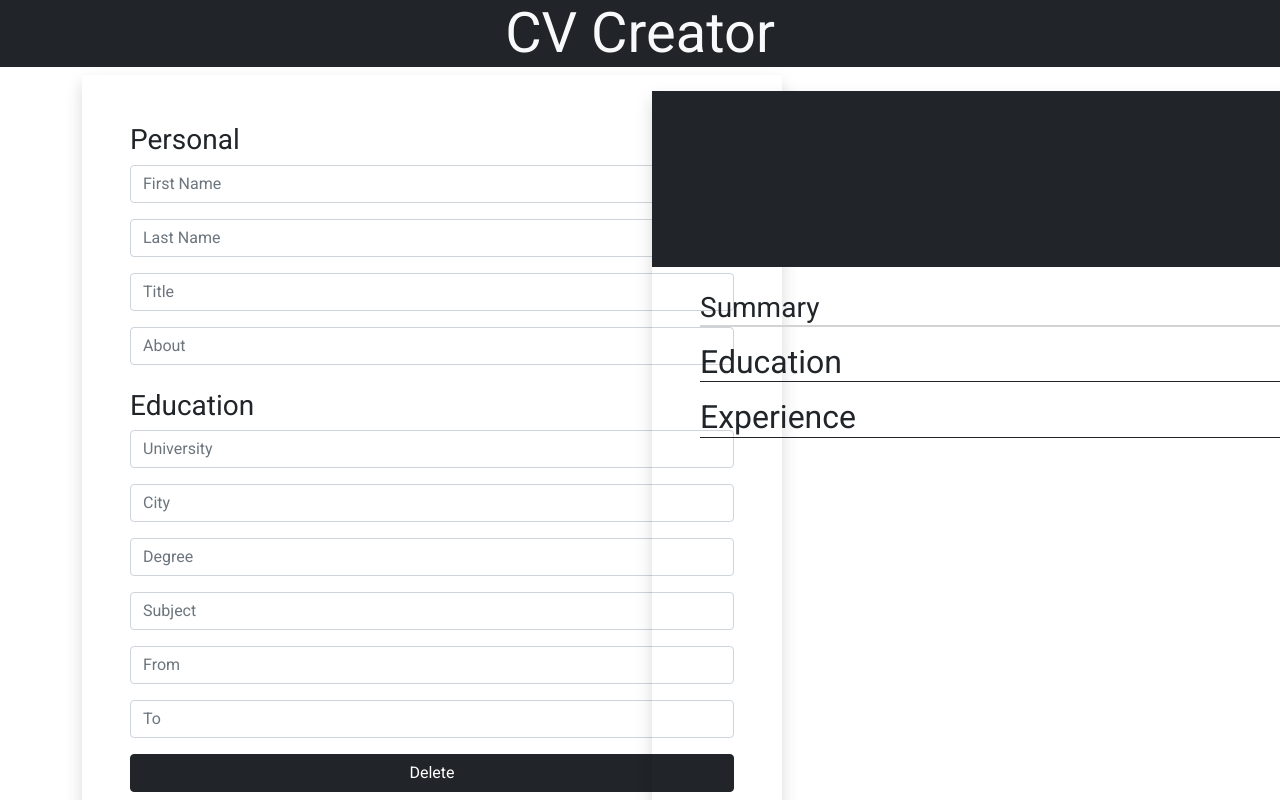
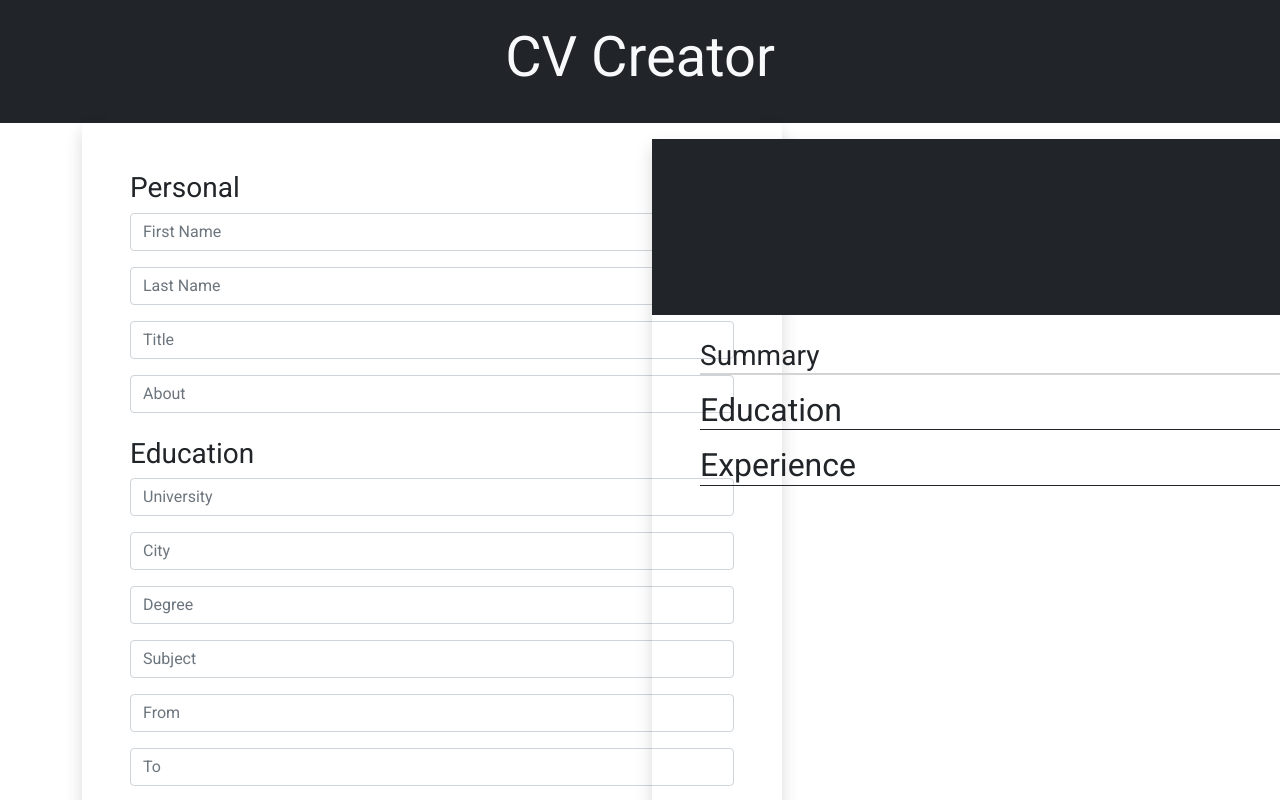
Before and after one commit to AidenM99/CV-Application, a React (Create React App) app: page / in a window 1280 px wide. Shown: the top 800 px of the page. Built offline with nearby package versions, Linux system fonts and the light colour scheme.

Commit message:
Adjust padding on header element

```diff
--- a/src/components/Header.js
+++ b/src/components/Header.js
@@ -1,6 +1,6 @@
 const Header = () => {
   return (
-    <header className="bg-dark">
+    <header className="bg-dark p-4">
       <h1 className="main-heading text-light"> CV Creator</h1>
     </header>
   );
```
